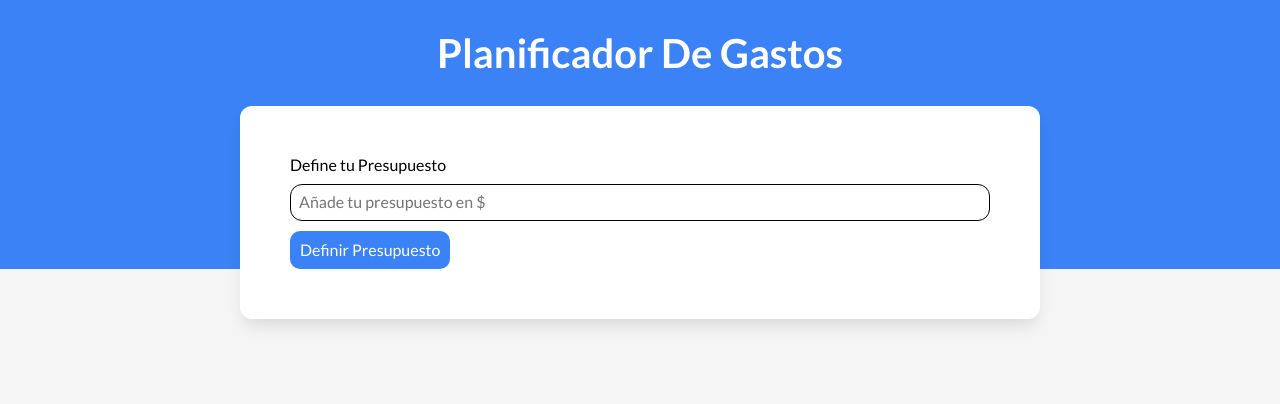
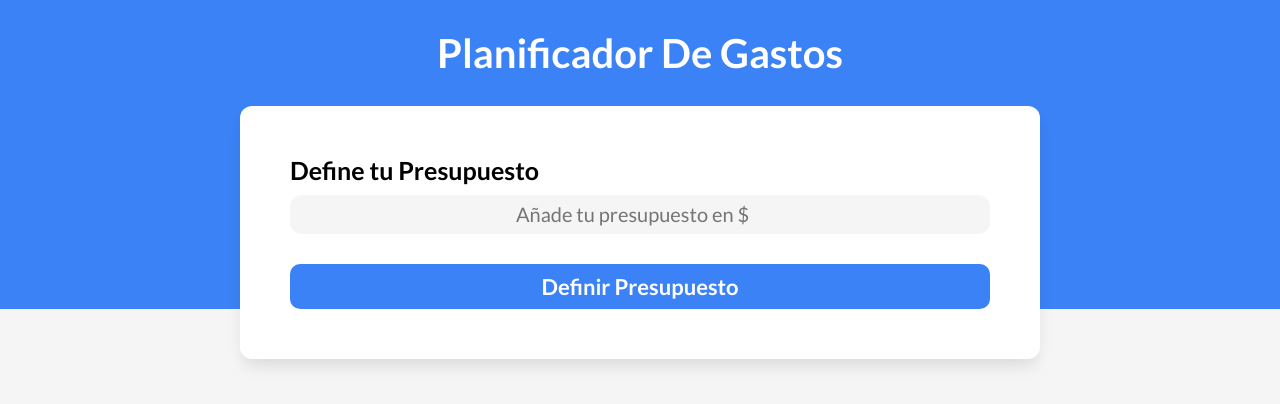
Before and after one commit to JonathanECH/admin-gastos, a Vue app: page / in a window 1280 px wide. Shown: the top 404 px of the page. Built offline with nearby package versions, Linux system fonts and the light colour scheme.

Commit message:
Se agregron unos mixins de pruebas y una variables de sass

```diff
--- a/src/App.vue
+++ b/src/App.vue
@@ -41,19 +41,17 @@ h2 {
 
 header {
   background-color: $azul;
-}
 
-header h1 {
-  padding: 3rem 0;
-  margin: 0;
-  color: $blanco;
-  text-align: center;
+  h1 {
+    padding: 3rem 0;
+    margin: 0;
+    color: $blanco;
+    text-align: center;
+  }
 }
 
 .contenedor {
-  width: 90%;
-  max-width: 80rem;
-  margin: 0 auto
+  @include m.contenedor;
 }
 
 .contenedor-header {
--- /dev/null
+++ b/src/assets/scss/app.scss
@@ -0,0 +1 @@
+@forward 'base'
--- /dev/null
+++ b/src/assets/scss/base/_index.scss
@@ -0,0 +1 @@
+@forward 'variables'
--- /dev/null
+++ b/src/assets/scss/base/_mixins.scss
@@ -0,0 +1,43 @@
+@use 'variables' as v;
+
+@mixin telefono {
+    @media(min-width: v.$telefono) {
+        @content;
+    }
+}
+
+@mixin tablet {
+    @media(min-width: v.$tablet) {
+        @content;
+    }
+}
+
+@mixin desktop {
+    @media(min-width: v.$desktop) {
+        @content;
+    }
+}
+
+@mixin desktopXL {
+    @media(min-width: v.$desktopXL) {
+        @content;
+    }
+}
+
+@mixin contenedor {
+    width: 90%;
+    max-width: 80rem;
+    margin: 0 auto
+}
+
+@mixin grid($columns: 2, $fr: 1fr, $rem: 2rem) {
+    display: grid;
+    grid-template-columns: repeat($columns, $fr);
+    gap: $rem;
+}
+
+@mixin list-reset {
+    margin: 0;
+    padding: 0;
+    list-style: none;
+}
--- /dev/null
+++ b/src/assets/scss/base/_variables.scss
@@ -0,0 +1,15 @@
+  //Colores
+
+  $azul: #3b82f6;
+  $blanco: #FFF;
+  $gris-claro: #f5f5f5;
+  $gris: #94a3b8;
+  $gris-oscuro: #64748b;
+  $negro: #000;
+
+  //Media Queries
+
+  $telefono: 480px;
+  $tablet: 700px;
+  $desktop: 1200px;
+  $desktopXL: 1400px;
--- a/src/assets/styles/_variables.scss
+++ /dev/null
@@ -1,6 +0,0 @@
-  $azul: #3b82f6;
-  $blanco: #FFF;
-  $gris-claro: #f5f5f5;
-  $gris: #94a3b8;
-  $gris-oscuro: #64748b;
-  $negro: #000;
--- a/src/components/Presupuesto.vue
+++ b/src/components/Presupuesto.vue
@@ -1,5 +1,5 @@
 <script>
-import App from '../App.vue';
+
 </script>
 <template>
     <form class="presupuesto">
@@ -18,7 +18,11 @@ import App from '../App.vue';
 
     input[type=submit] {
         background-color: $azul;
+        width: 100%;
+        font-weight: bold;
+        font-size: 2.2rem;
         padding: 1rem;
+        margin-top: 2rem;
         border: none;
         border-radius: 1rem;
         color: $blanco;
@@ -26,22 +30,27 @@ import App from '../App.vue';
         transition: color 5ms ease-in-out;
 
         &:hover {
-            background-color: lighten($azul, 5%);
+            background-color: darken($azul, 5%);
         }
     }
 }
+
 .campo {
-    display: flex;
-    flex-direction: column;
+    @include m.grid(1,1,2);
 
     label {
         cursor: pointer;
+        font-size: 2.5rem;
+        font-weight: bold;
         margin-bottom: 1rem;
     }
 
     input {
-        border: solid 0.1rem;
+        border: none;
+        text-align: center;
+        font-size: 2rem;
         border-radius: 1.2rem;
+        background-color: $gris-claro;
         padding: 0.8rem;
         margin-bottom: 1rem;
     }
--- a/vite.config.js
+++ b/vite.config.js
@@ -12,7 +12,7 @@ export default defineConfig({
   css: {
     preprocessorOptions: {
       scss: {
-        additionalData: `@use "@/assets/styles/_variables.scss" as *;`
+        additionalData: `@use "@/assets/scss/app.scss" as *; @use "@/assets/scss/base/mixins" as m;`
       }
     }
   }
```
